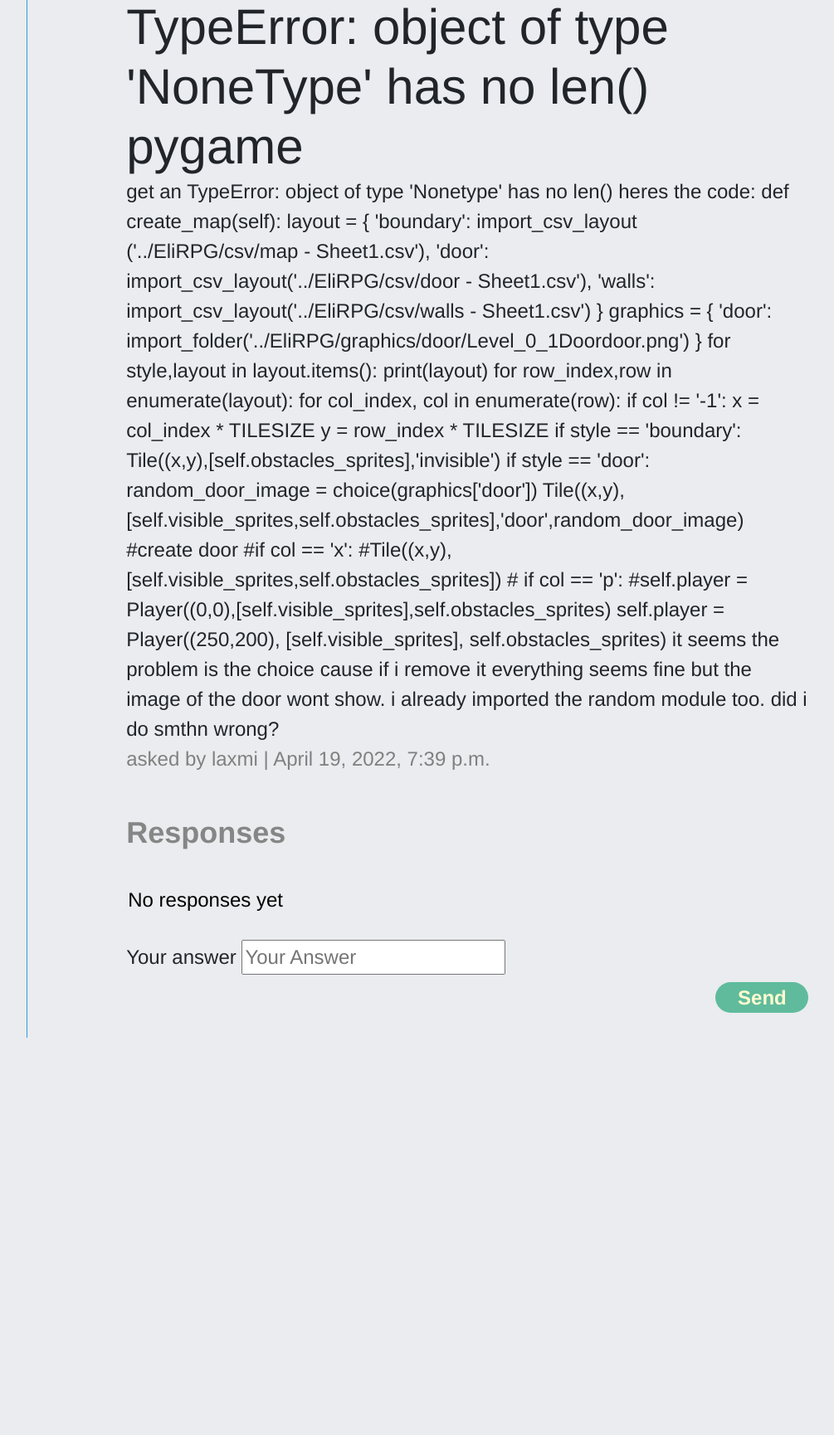
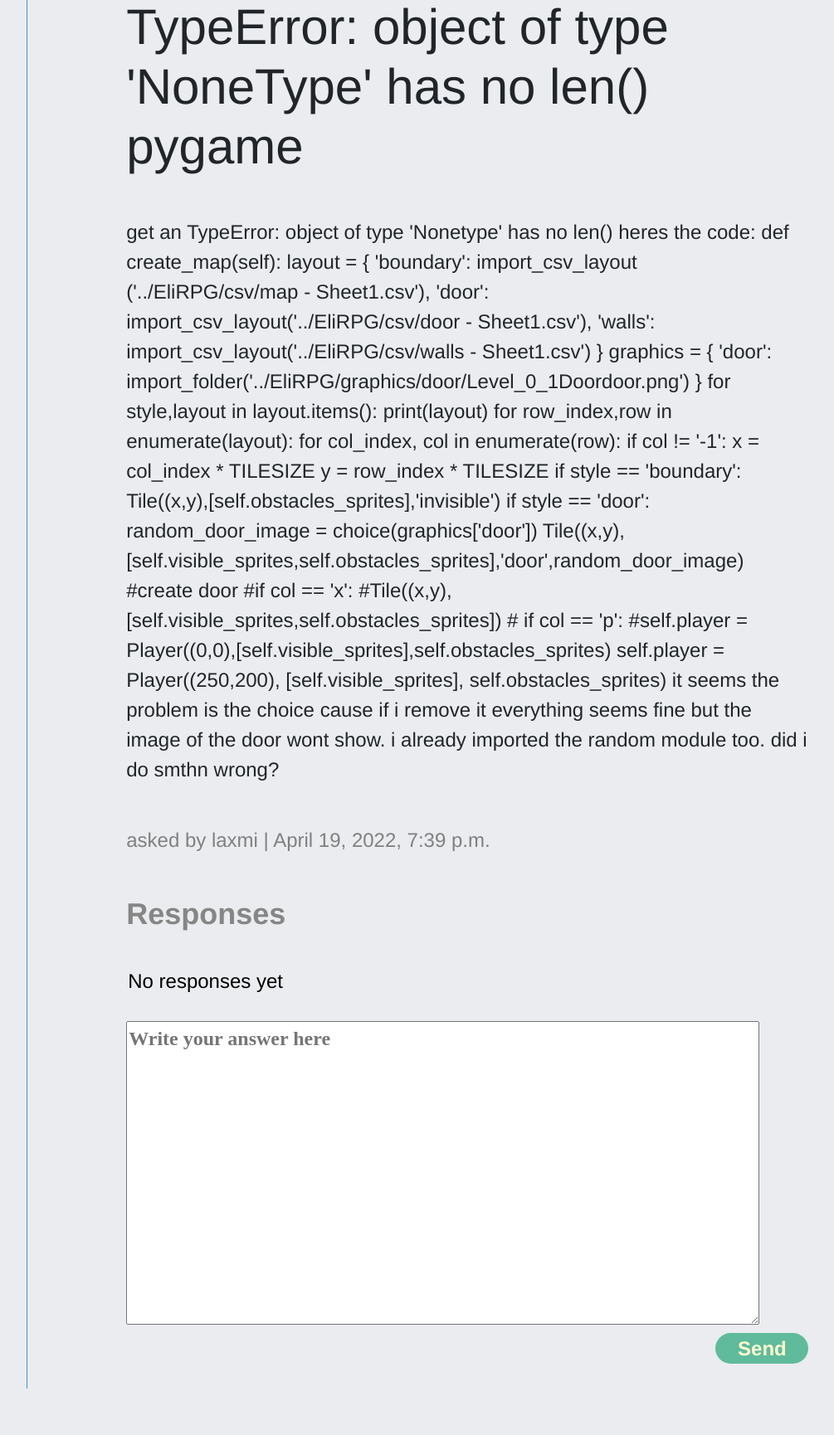
Before and after one commit to SUFE-lxc/Final_Project, a Django app: page /question/4 in a window 1280 px wide. Shown: the part 153-1883 px from the top of the page at 83% size, without its empty margins (122-1127 px from the left). Before the commit the page ends 1404 px from the top, so only its background shows below. Run offline with Django 3.2, Linux system fonts and the light colour scheme; a user stored in the database is signed in; data comes from the database, SQL or seed files in the repository; some libraries are stand-ins or nearby versions; some web fonts are replaced.

Commit message:
优化了问题界面的排版和布局

```diff
--- a/Zarathustra/main/templates/question.html
+++ b/Zarathustra/main/templates/question.html
@@ -2,8 +2,9 @@
 {% block content %}
 <div class="page question-page">
   <h1 class="question-title">{{question.title}}</h1>
-
+<hr .card-hr>
 <div class="question-body">{{question.body}}</div>
+    <hr .card-hr>
 <span class="question-author">asked by {{question.author}} |  {{question.created_at}}</span>
 <hr .card-hr>
 <div class="response-container">
@@ -26,12 +27,11 @@
 <form action="" class="response-form" method="post">
     {% csrf_token %}
 
-    <div class="field-wrapper">
-        <label for="{{response_form.body.id_for_label}}"> Your answer</label>
-        {{response_form.body}}
+    <textarea style="font-family:Microsoft soft;font-weight: 700 " name="body" cols="53" rows="10" required="" placeholder="Write your answer here"></textarea>
 
-      </div>
-      <input type="submit" value="Send" class="submit-button"/>
+
+
+      <input type="submit" value="Send" class="submit-button2"/>
 
 
 
```
